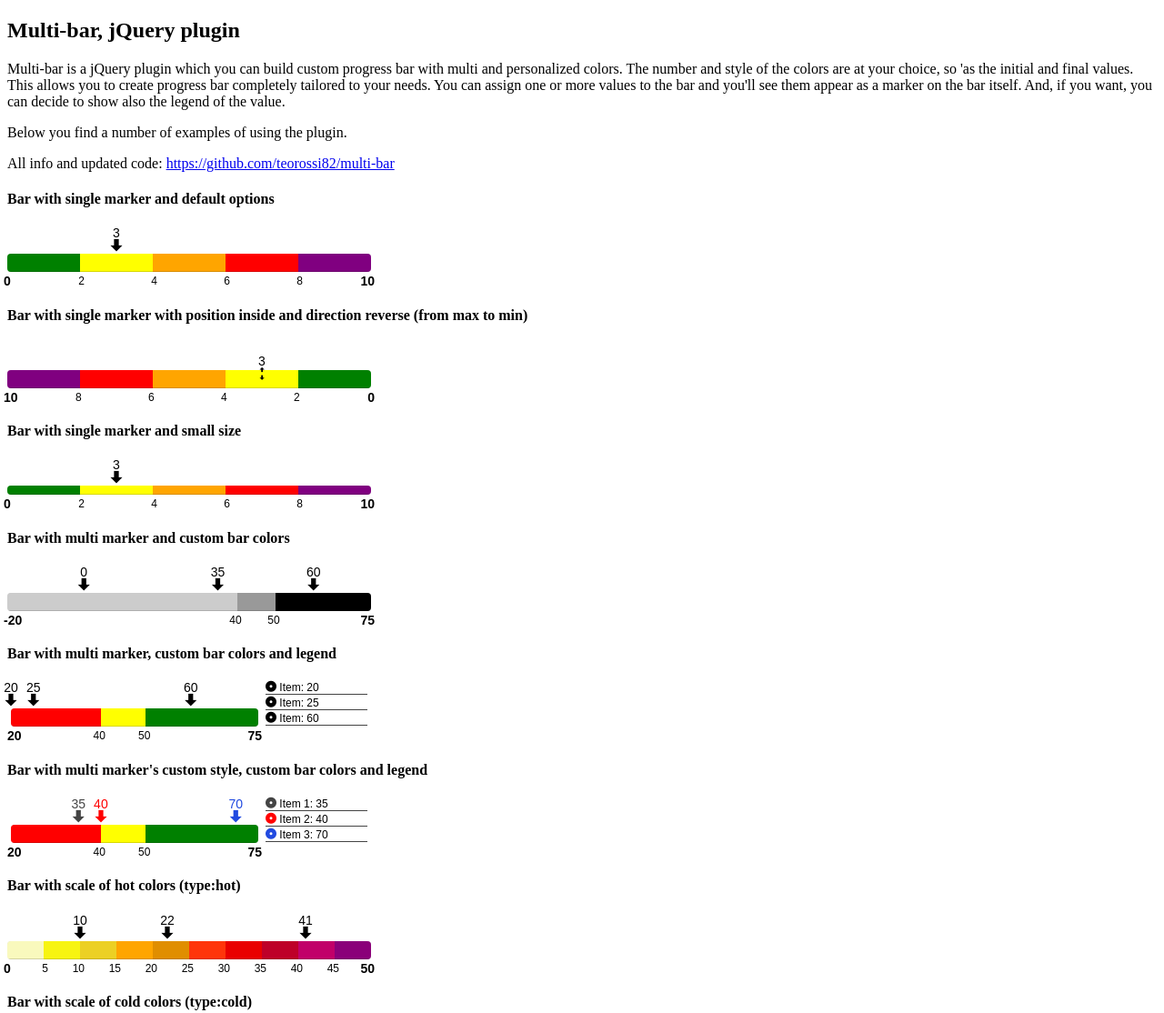
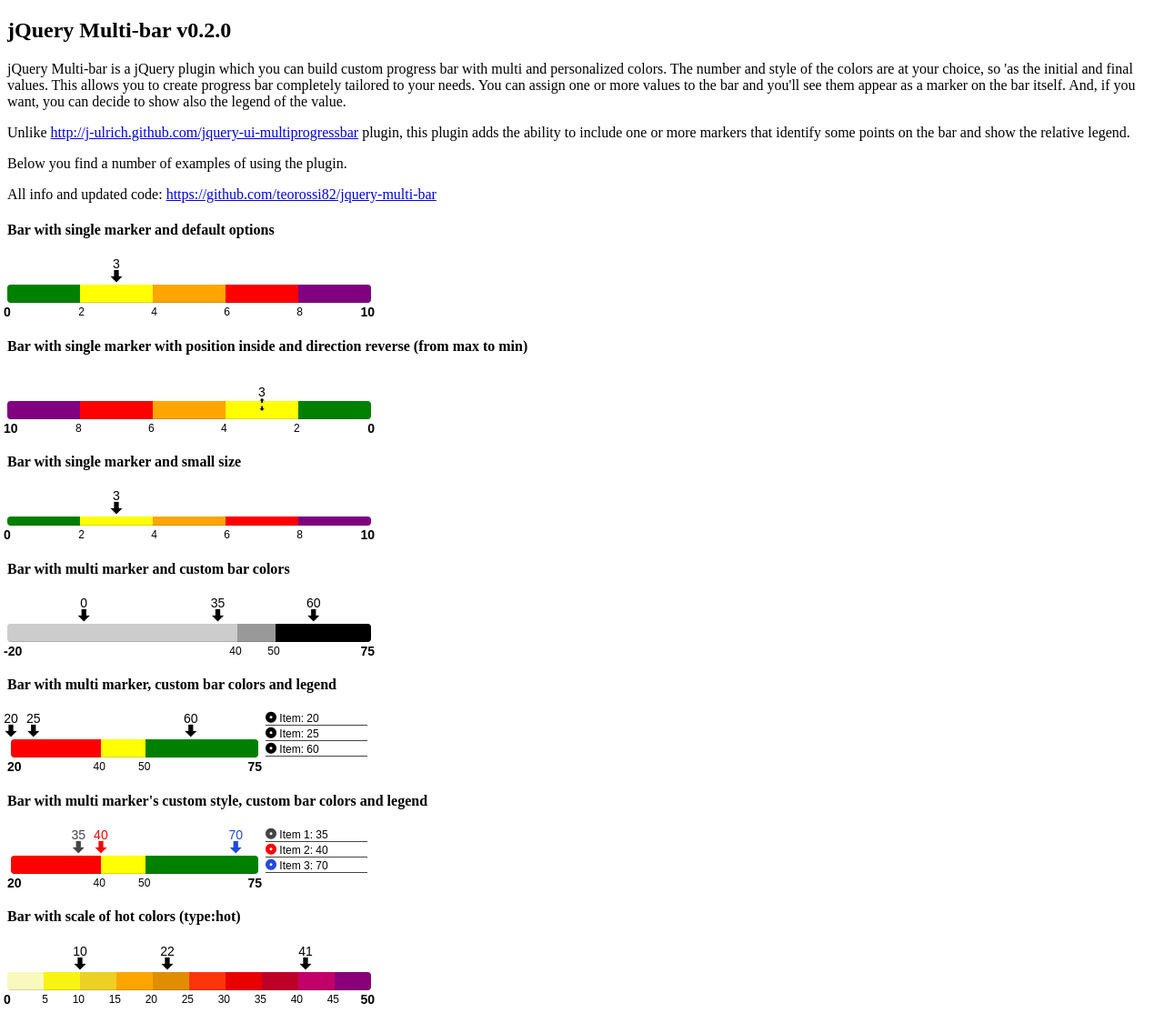
Before and after one commit to teorossi82/jquery-multi-bar, a plain HTML site: page index.html in a window 1280 px wide. Shown: the top 1114 px of the page at 91% size. Drawn offline with Linux system fonts and the light colour scheme; files whose address does not match are found by name.

Commit message:
Upload version 0.2.0
Add minify js and css
Add `initValue` option that permit to set the value of your multi-bar's
marker(s) at the initialization of the multi-bar

```diff
--- a/index.html
+++ b/index.html
@@ -3,17 +3,18 @@
 
     <head>
         <meta charset="UTF-8">
-        <title>MultiBar</title>
-        <link rel="stylesheet" type="text/css" href="multibar.css" />
+        <title>jQuery MultiBar</title>
+        <link rel="stylesheet" type="text/css" href="multibar.min.css" />
         <script type="text/javascript" src="jquery/jquery-2.1.4.min.js"></script>
-        <script type="text/javascript" src="multibar.js"></script>
+        <script type="text/javascript" src="multibar.min.js"></script>
     </head>
 
     <body>
-        <h2>Multi-bar, jQuery plugin</h2>
-        <p>Multi-bar is a jQuery plugin which you can build custom progress bar with multi and personalized colors. The number and style of the colors are at your choice, so 'as the initial and final values. This allows you to create progress bar completely tailored to your needs. You can assign one or more values to the bar and you'll see them appear as a marker on the bar itself. And, if you want, you can decide to show also the legend of the value.</p>
+        <h2>jQuery Multi-bar v0.2.0</h2>
+        <p>jQuery Multi-bar is a jQuery plugin which you can build custom progress bar with multi and personalized colors. The number and style of the colors are at your choice, so 'as the initial and final values. This allows you to create progress bar completely tailored to your needs. You can assign one or more values to the bar and you'll see them appear as a marker on the bar itself. And, if you want, you can decide to show also the legend of the value.</p>
+        <p>Unlike <a href="http://j-ulrich.github.com/jquery-ui-multiprogressbar" target="_blank">http://j-ulrich.github.com/jquery-ui-multiprogressbar</a> plugin, this plugin adds the ability to include one or more markers that identify some points on the bar and show the relative legend.</p>
         <p>Below you find a number of examples of using the plugin.</p>
-        <p>All info and updated code: <a href="https://github.com/teorossi82/multi-bar">https://github.com/teorossi82/multi-bar</a></p>
+        <p>All info and updated code: <a href="https://github.com/teorossi82/jquery-multi-bar" target="_blank">https://github.com/teorossi82/jquery-multi-bar</a></p>
         <h4>Bar with single marker and default options</h4>
         <div id="boxMultibar_default" style="width:400px;"></div>
         <h4>Bar with single marker with position inside and direction reverse (from max to min)</h4>
@@ -33,8 +34,10 @@
         <script type="text/javascript">
 
             //Bar with single marker and default options
-            var bar = $("#boxMultibar_default").multibar();
-            bar.multibar("setValue",[3]);
+            var options = {
+                initValue:[3]
+            }
+            var bar = $('#boxMultibar_default').multibar(options);
 
             //Bar with single marker and direction reverse (from max to min)
             var bar1 = $("#boxMultibar_default_reverse").multibar(
--- a/multibar.js
+++ b/multibar.js
@@ -1,3 +1,12 @@
+/*!
+ * jquery-multibar v0.2.0 by @teorossi
+ * Copyright (c) 2015-2018 Matteo Rossi
+ *
+ * https://github.com/teorossi82/jquery-multi-bar
+ *
+ * Licensed under the MIT license:
+ * http://www.opensource.org/licenses/MIT
+ */
 (function ($) {
 
     var createBar = function(options){
@@ -117,7 +126,12 @@
                 value=arValue[i];
                 color="black";
             }
-            marker+= '<div class="multi-bar-marker" style="' + direction + ':' + ((value-options.min)/(options.max-options.min))*100 + '%;color:' + color + '">' +
+            var markerPosition = ((value-options.min)/(options.max-options.min))*100;
+            if(value>options.max)
+                markerPosition=100;
+            else if(value<options.min)
+                markerPosition=0;
+            marker+= '<div class="multi-bar-marker" style="' + direction + ':' + markerPosition + '%;color:' + color + '">' +
                 '<div class="multi-bar-marker-value">' + value + '</div>' +
                 '<span class="icon-' + icon + '"></span>' +
                 '</div>';
@@ -187,6 +201,10 @@
         );
 
         this.options = options;
+
+        if(options.initValue && typeof options.initValue == 'object'){
+            this.setValue(options.initValue);
+        }
 
         //Code for activate initial animation of the multi-bar
         /*var ele = this.element;
```
Also changed, not shown: README.md, multibar.min.css (added), multibar.min.js (added).
